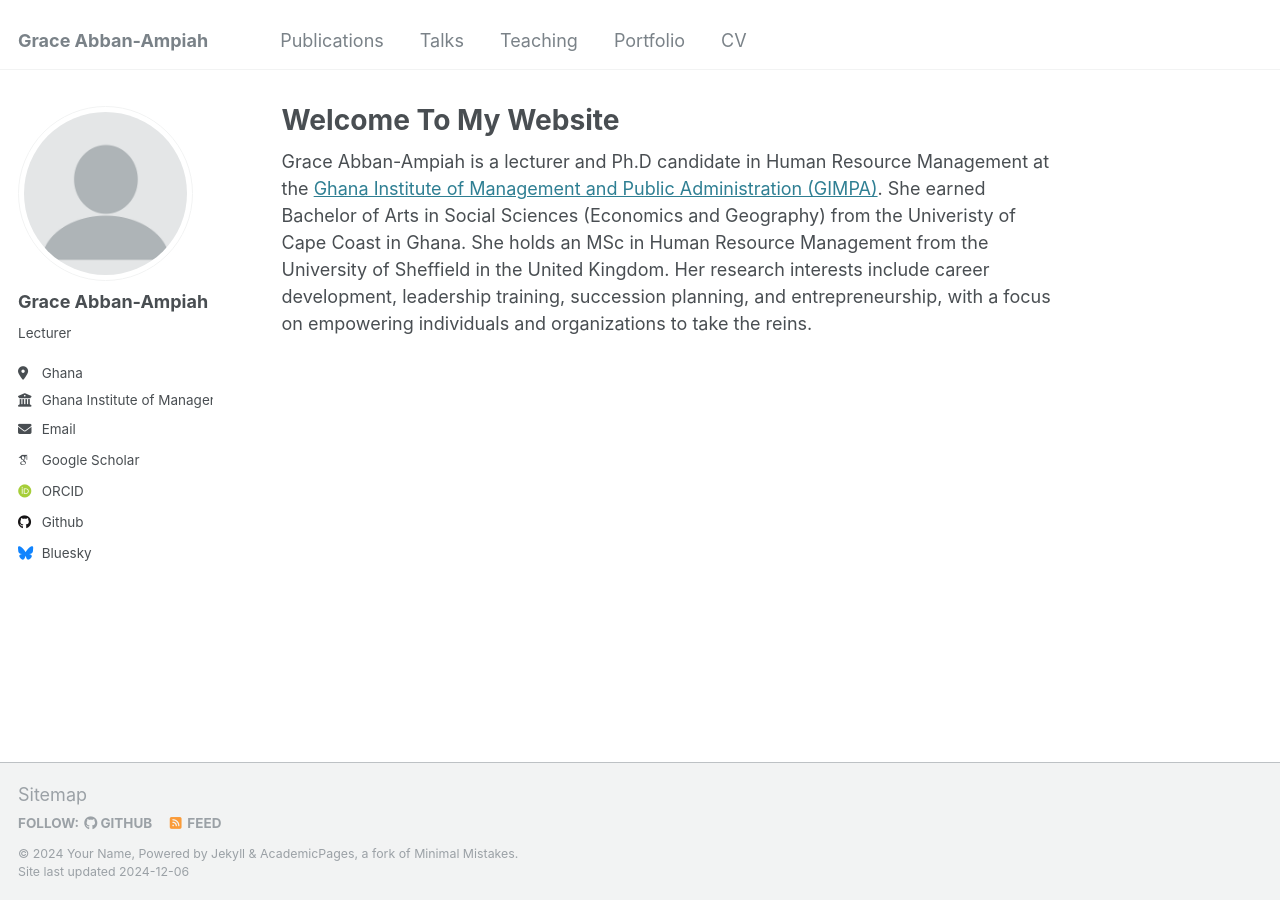
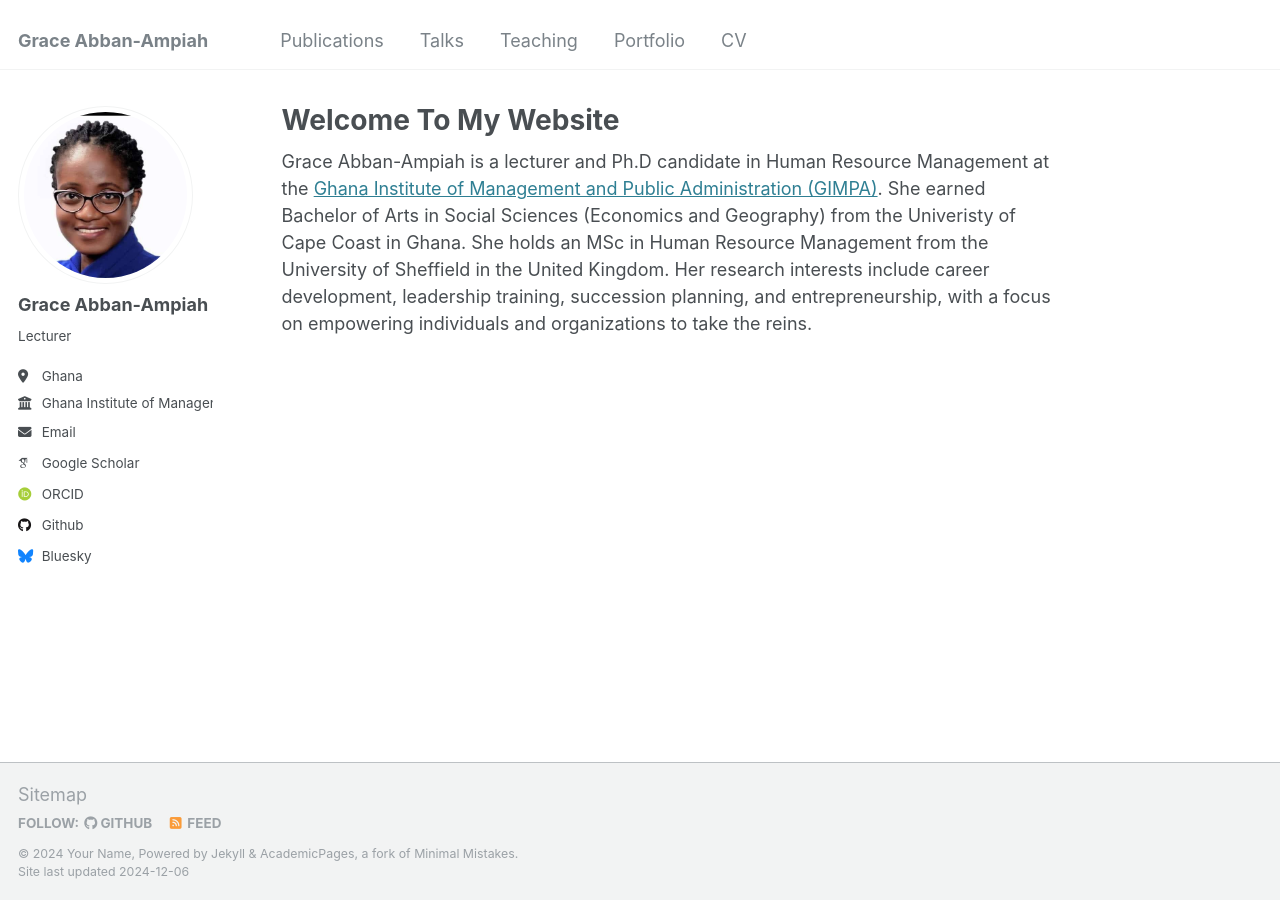
Before and after one commit to gabban-ampiah/gabban-ampiah.github.io, a Jekyll site: the page built from _pages/about.md, in a window 1280 px wide. Built offline with Jekyll 4.4.1, drawn with Linux system fonts in a browser that asks for light colours; some web fonts are replaced.

Commit message:
Update _config.yml

```diff
--- a/_config.yml
+++ b/_config.yml
@@ -21,7 +21,7 @@ repository               : "gabban-ampiah/gabban-ampiah.github.io"
 #               Additional customization can be done by editing /_includes/author-profile.html
 author:
   # Biographic information
-  avatar           : "profile.png"
+  avatar           : "Github picture.jpg"
   name             : "Grace Abban-Ampiah"
   pronouns         : # example: "she/her"
   bio              : "Lecturer"
```
